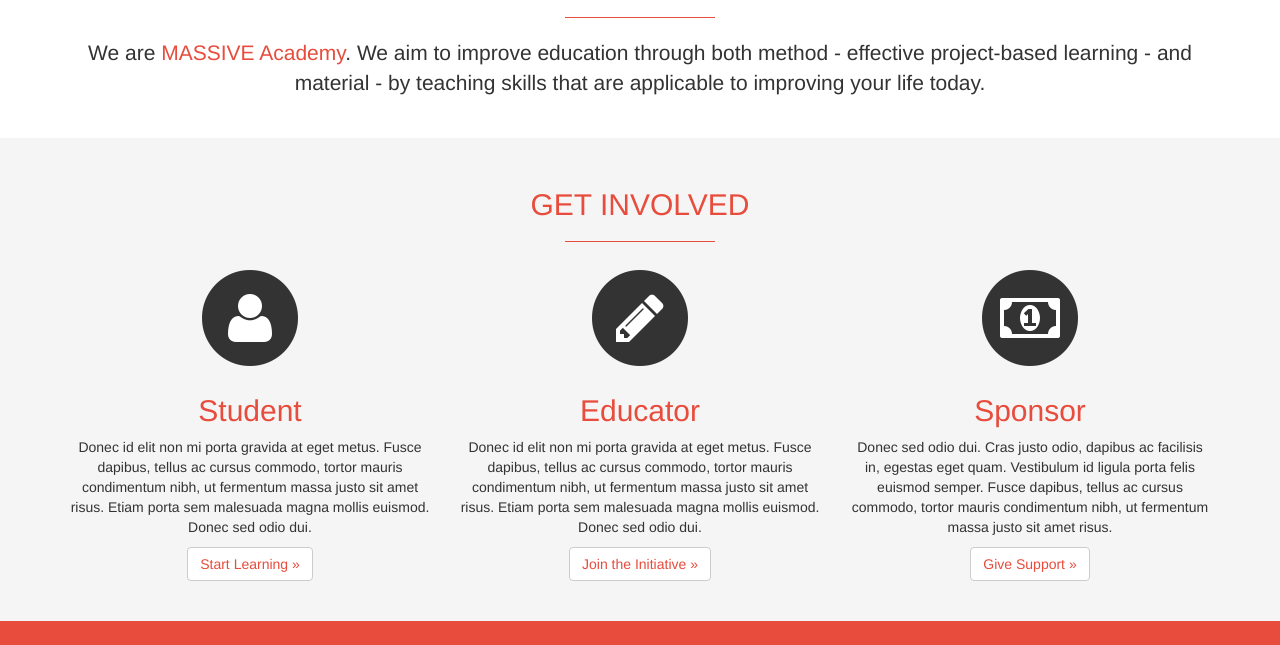
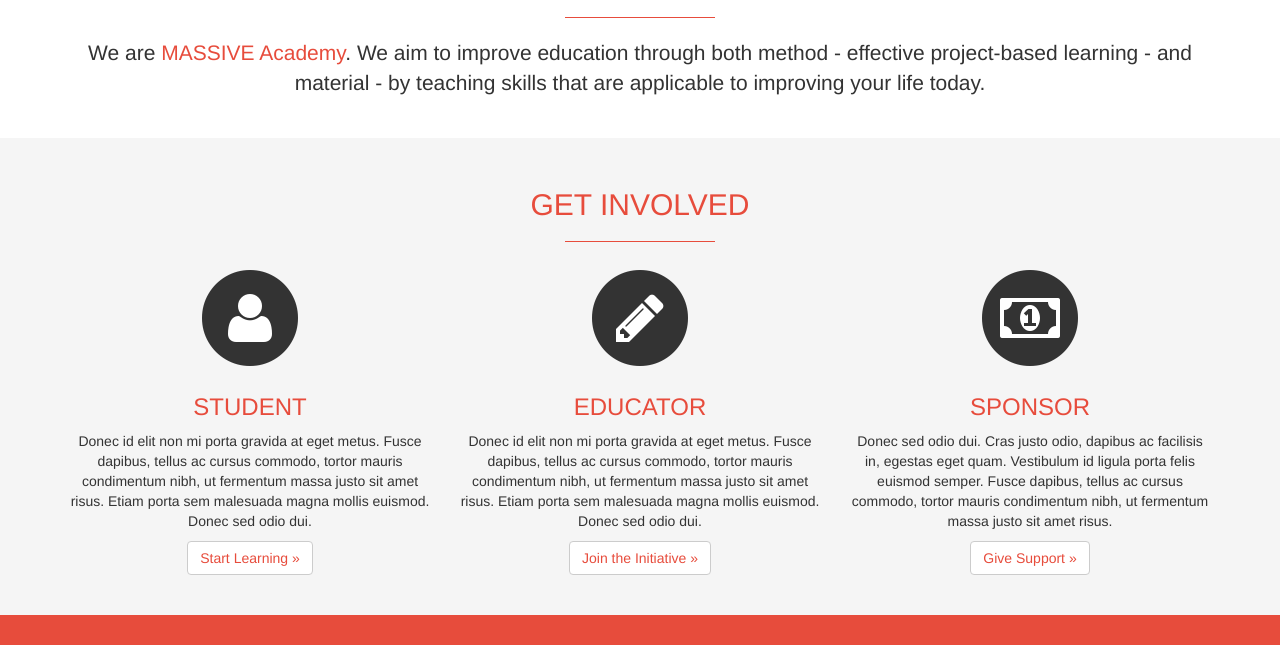
Before and after one commit to jadetiger88/jt-one-million-lines, a plain HTML site: page index.html in a window 1280 px wide. Shown: the part 959-1604 px from the top of the page. Drawn offline with nearby package versions, Linux system fonts and the light colour scheme; a script that the page names is missing.

Commit message:
Add Sco;; Spy

```diff
--- a/css/style.css
+++ b/css/style.css
@@ -35,9 +35,12 @@
 }
 
 #whoWeAre h2,
-#getInvolved h2 {
+#getInvolved h2,
+#whoWeAre h3,
+#getInvolved h3 {
     color: #E74C3C;
     font-weight: 400;
+    text-transform: uppercase;
 }
 
 #whoWeAre hr,
--- a/index.html
+++ b/index.html
@@ -32,7 +32,7 @@
     <![endif]-->
 </head>
 
-<body>
+<body data-spy="scroll" data-target="#navbar">
 
     <nav class="navbar navbar-inverse navbar-fixed-top">
         <div class="container">
@@ -85,7 +85,7 @@
                         <i class="fa fa-circle fa-stack-2x"></i>
                         <i class="fa fa-user fa-stack-1x fa-inverse"></i>
                     </span>
-                    <h2>Student</h2>
+                    <h3>Student</h3>
                     <p>
                         Donec id elit non mi porta gravida at eget metus. Fusce dapibus, tellus ac cursus commodo, tortor mauris condimentum nibh, ut fermentum massa justo sit amet risus. Etiam porta sem malesuada magna mollis euismod. Donec sed odio dui.
                     </p>
@@ -96,7 +96,7 @@
                         <i class="fa fa-circle fa-stack-2x"></i>
                         <i class="fa fa-pencil fa-stack-1x fa-inverse"></i>
                     </span>
-                    <h2>Educator</h2>
+                    <h3>Educator</h3>
                     <p>
                         Donec id elit non mi porta gravida at eget metus. Fusce dapibus, tellus ac cursus commodo, tortor mauris condimentum nibh, ut fermentum massa justo sit amet risus. Etiam porta sem malesuada magna mollis euismod. Donec sed odio dui.
                     </p>
@@ -107,7 +107,7 @@
                         <i class="fa fa-circle fa-stack-2x"></i>
                         <i class="fa fa-money fa-stack-1x fa-inverse"></i>
                     </span>
-                    <h2>Sponsor</h2>
+                    <h3>Sponsor</h3>
                     <p>Donec sed odio dui. Cras justo odio, dapibus ac facilisis in, egestas eget quam. Vestibulum id ligula porta felis euismod semper. Fusce dapibus, tellus ac cursus commodo, tortor mauris condimentum nibh, ut fermentum massa justo sit amet risus.
                     </p>
                     <p><a class="btn btn-default" href="#" role="button">Give Support &raquo;</a></p>
```
